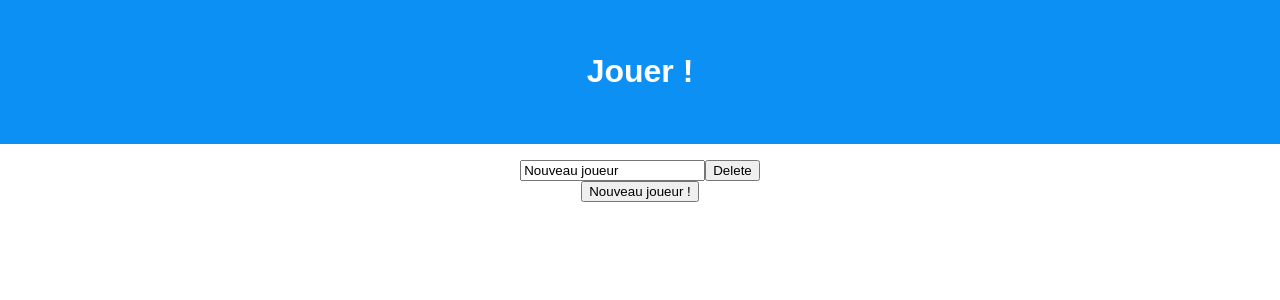
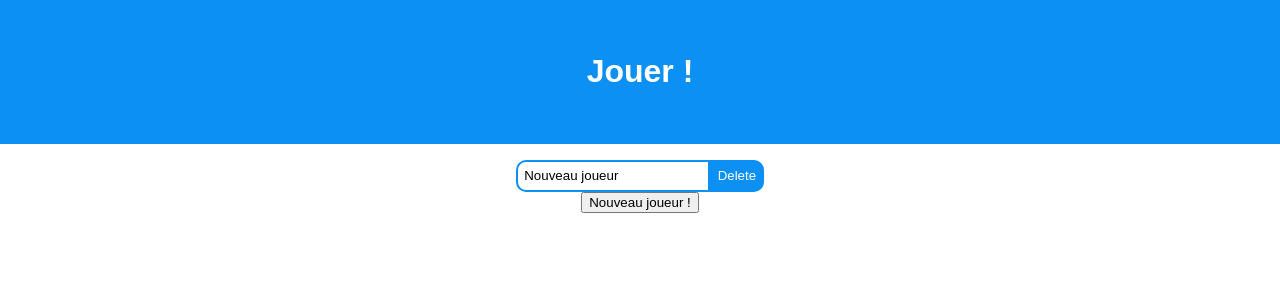
Before and after one commit to Adi-df/le-jeu-du-poids, a Next.js app: page /play in a window 1280 px wide. Both pictures are taken after a click on the button "Nouveau joueur !". Shown: the top 300 px of the page. Built offline with nearby package versions, Linux system fonts and the light colour scheme.

Commit message:
Style player name input

```diff
--- a/components/PlayerInput.tsx
+++ b/components/PlayerInput.tsx
@@ -1,11 +1,12 @@
 import { FC, useState } from "react"
+import styles from "../styles/PlayerInput.module.css"
 
 const PlayerInput: FC<{ name: string, onDelete: () => void }> = ({ name, onDelete }) => {
   const [nameInput, setNameInput] = useState<string>(name);
 
-  return <div>
-    <input type={"text"} value={nameInput} onChange={(e) => setNameInput(e.target.value)} />
-    <button onClick={() => onDelete()}>Delete</button>
+  return <div className={styles.input}>
+    <input className={styles.name} type={"text"} value={nameInput} onChange={(e) => setNameInput(e.target.value)} />
+    <button className={styles.delete} onClick={() => onDelete()}>Delete</button>
   </div>
 }
 
--- /dev/null
+++ b/styles/PlayerInput.module.css
@@ -0,0 +1,18 @@
+.input {
+  display: flex;
+}
+.input .name {
+  padding: 0.4rem;
+
+  border: 2px solid #0c90f4;
+  border-top-left-radius: 10px;
+  border-bottom-left-radius: 10px;
+}
+.input .delete {
+  border: 2px solid #0c90f4;
+  border-top-right-radius: 10px;
+  border-bottom-right-radius: 10px;
+
+  background-color: #0c90f4;
+  color: white;
+}
```
